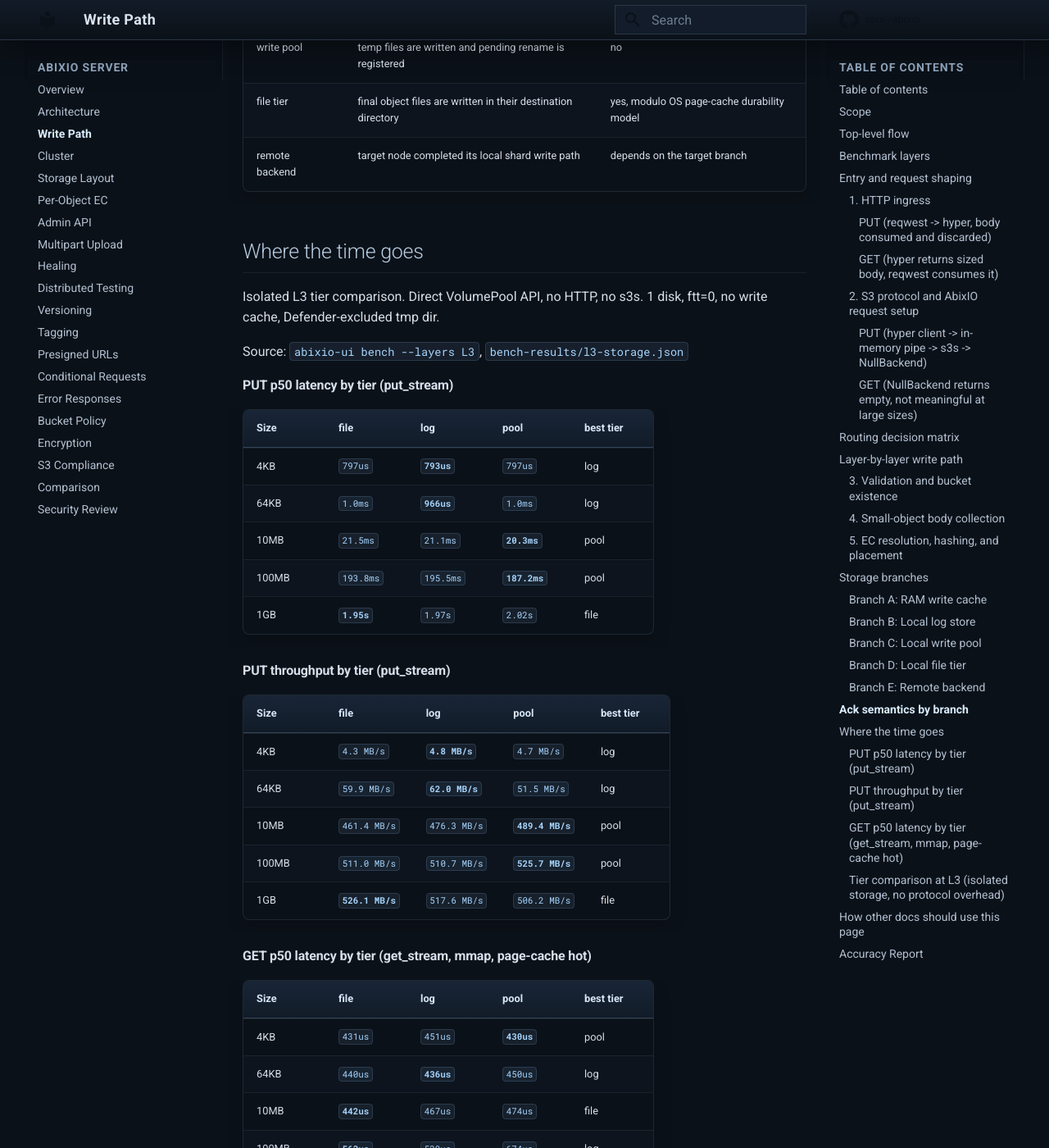
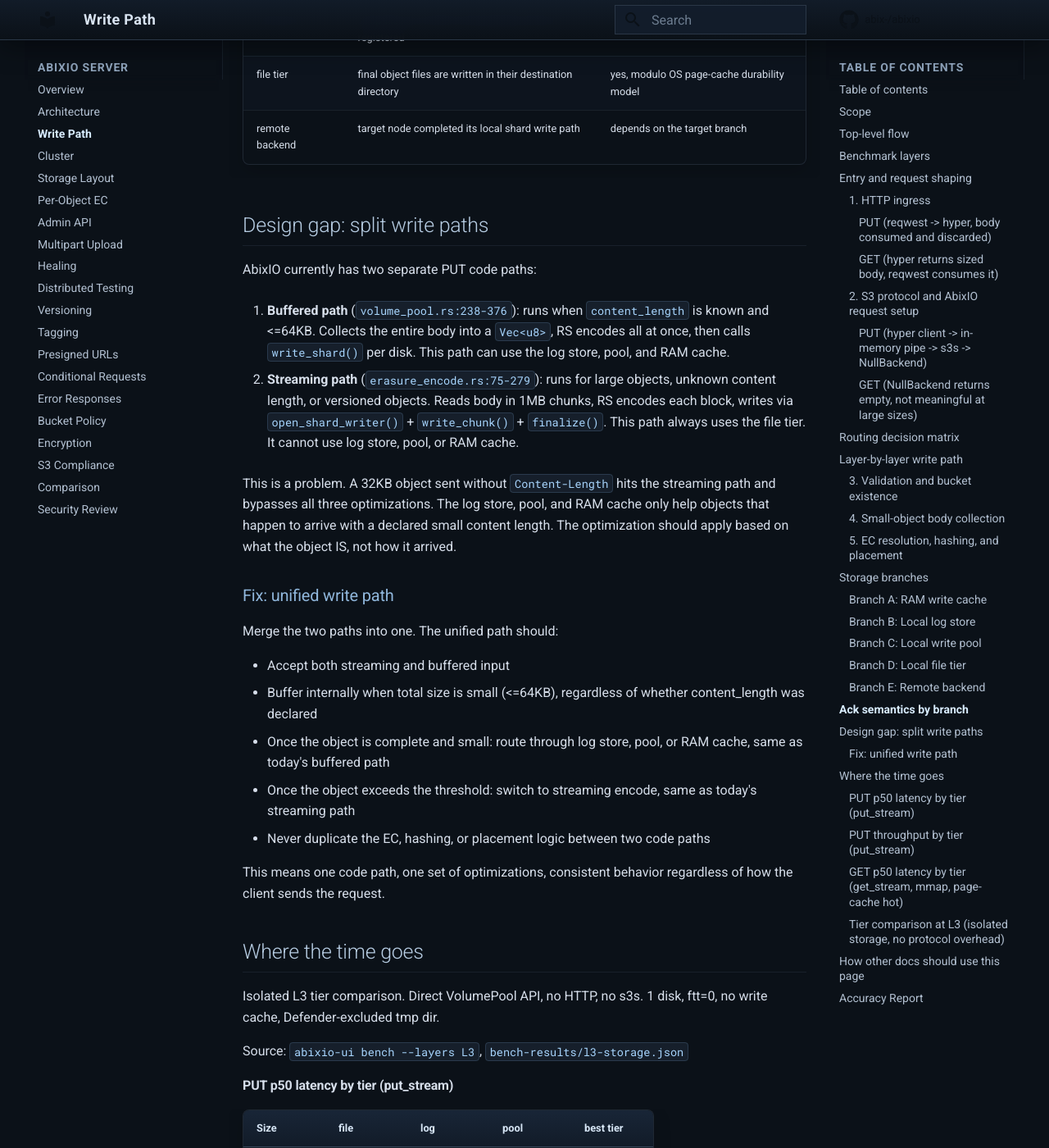
Before and after one commit to abix-/abixio, an MkDocs documentation site: the page built from docs/write-path.md, in a window 1280 px wide and 1400 px high, scrolled down 14295 px. Shown: the whole window at 82% size. Built offline with MkDocs 1.6.1 and Material for MkDocs 9.7.7, drawn with Linux system fonts in a browser that asks for light colours; comment, search, counter and statistics services are not loaded; some of the changed text lies outside the part shown.

Commit message:
docs: document split write path design gap and unified path fix

```diff
--- a/docs/write-path.md
+++ b/docs/write-path.md
@@ -246,14 +246,23 @@
 
 ### 5. EC resolution, hashing, and placement
 
-| Metric | 4KB p50 | 4KB throughput | per-byte ceiling at larger sizes | Source |
-|---     |---      |---             |---                                |---     |
-| request-level config / versioning work | `~50us` | -- | constant per request | synthesized 4KB trace, originally in `write-cache.md::Request trace` |
-| RS encode + checksum work | `~30us` | -- | scales with shard size; see ceilings below | synthesized 4KB trace |
-| placement planning | `~10us` | -- | constant per request | synthesized 4KB trace |
-| blake3 hashing per shard | n/a | -- | `4303 MB/s` | `docs/layer-optimization.md` L4 |
-| MD5 hashing of full body | n/a | -- | `703 MB/s` | `docs/layer-optimization.md` L4 |
-| RS encode 3+1 | n/a | -- | `2762 MB/s` | `docs/layer-optimization.md` L4 |
+Isolated L4 compute. Direct function calls on in-memory buffers,
+no I/O, no storage pipeline, no HTTP. These are the per-byte CPU
+ceilings for each operation.
+
+Source: `abixio-ui bench --layers L4`, `bench-results/l4-compute.json`
+
+| Op | 4KB p50 | 64KB p50 | 10MB p50 | 100MB p50 | 1GB p50 | throughput |
+|---|---|---|---|---|---|---|
+| blake3 | `2us` | `14us` | `2.2ms` | `23.3ms` | `239.6ms` | `4283 MB/s` |
+| md5 | `6us` | `89us` | `14.2ms` | `141.8ms` | `1.45s` | `702 MB/s` |
+| sha256 | `15us` | `224us` | `35.5ms` | `359.6ms` | `3.69s` | `277 MB/s` |
+| rs_encode 3+1 | `1us` | `20us` | `3.6ms` | `35.7ms` | `366.4ms` | `2781 MB/s` |
+
+Throughput column is from the 1GB run. blake3 and RS encode are fast
+enough to be invisible in the storage pipeline. MD5 at 702 MB/s is
+the bottleneck when Content-MD5 is required (skipped by default via
+xxhash64 ETag).
 
 Once the full small object is buffered, `VolumePool`:
 
@@ -503,6 +512,45 @@
 | file tier | final object files are written in their destination directory | yes, modulo OS page-cache durability model |
 | remote backend | target node completed its local shard write path | depends on the target branch |
 
+## Design gap: split write paths
+
+AbixIO currently has two separate PUT code paths:
+
+1. **Buffered path** (`volume_pool.rs:238-376`): runs when
+   `content_length` is known and <=64KB. Collects the entire body
+   into a `Vec<u8>`, RS encodes all at once, then calls `write_shard()`
+   per disk. This path can use the log store, pool, and RAM cache.
+
+2. **Streaming path** (`erasure_encode.rs:75-279`): runs for large
+   objects, unknown content length, or versioned objects. Reads body
+   in 1MB chunks, RS encodes each block, writes via
+   `open_shard_writer()` + `write_chunk()` + `finalize()`. This path
+   always uses the file tier. It cannot use log store, pool, or RAM
+   cache.
+
+This is a problem. A 32KB object sent without `Content-Length` hits
+the streaming path and bypasses all three optimizations. The log
+store, pool, and RAM cache only help objects that happen to arrive
+with a declared small content length. The optimization should apply
+based on what the object IS, not how it arrived.
+
+### Fix: unified write path
+
+Merge the two paths into one. The unified path should:
+
+- Accept both streaming and buffered input
+- Buffer internally when total size is small (<=64KB), regardless of
+  whether content_length was declared
+- Once the object is complete and small: route through log store,
+  pool, or RAM cache, same as today's buffered path
+- Once the object exceeds the threshold: switch to streaming encode,
+  same as today's streaming path
+- Never duplicate the EC, hashing, or placement logic between two
+  code paths
+
+This means one code path, one set of optimizations, consistent
+behavior regardless of how the client sends the request.
+
 ## Where the time goes
 
 Isolated L3 tier comparison. Direct VolumePool API, no HTTP, no s3s.
```
